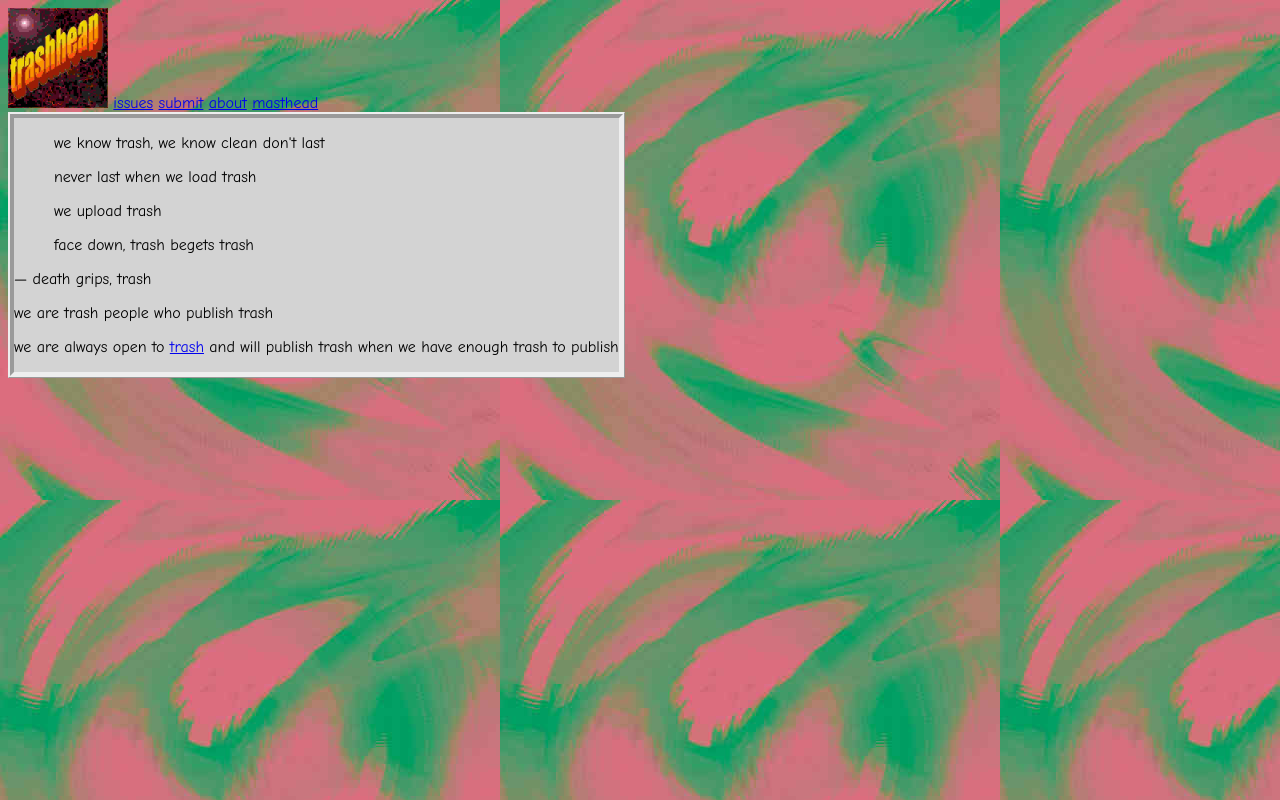
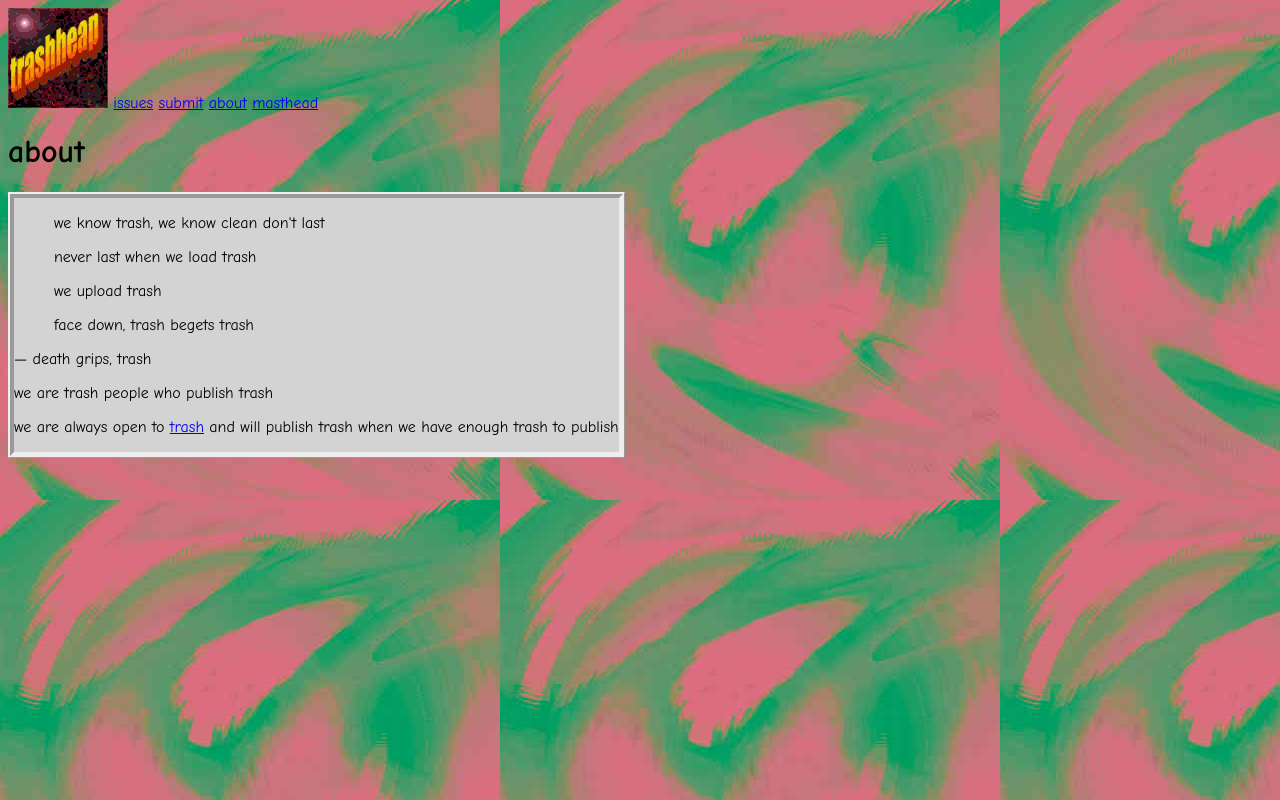
Before and after one commit to TartanLlama/trashheap, an Eleventy site: page about.md in a window 1280 px wide. Built offline with nearby package versions, Linux system fonts and the light colour scheme; Eleventy itself is replaced by a stand-in of ours; files that its build step writes are made by us from their sources.

Commit message:
h1 elements

```diff
--- a/_includes/default.njk
+++ b/_includes/default.njk
@@ -18,6 +18,7 @@ title: trashheap lit
             <a href="/about">about</a>
             <a href="/masthead">masthead</a>
         </navbar>
+        <h1>{{title}}</h1>
         {{ content | safe }}
     </body>
 </html>
--- a/about.md
+++ b/about.md
@@ -1,6 +1,6 @@
 ---
 layout: singlesection.njk
-title: About
+title: about
 ---
 
 <blockquote>
```
Also changed, not shown: issues.md (+1 -1 lines).
